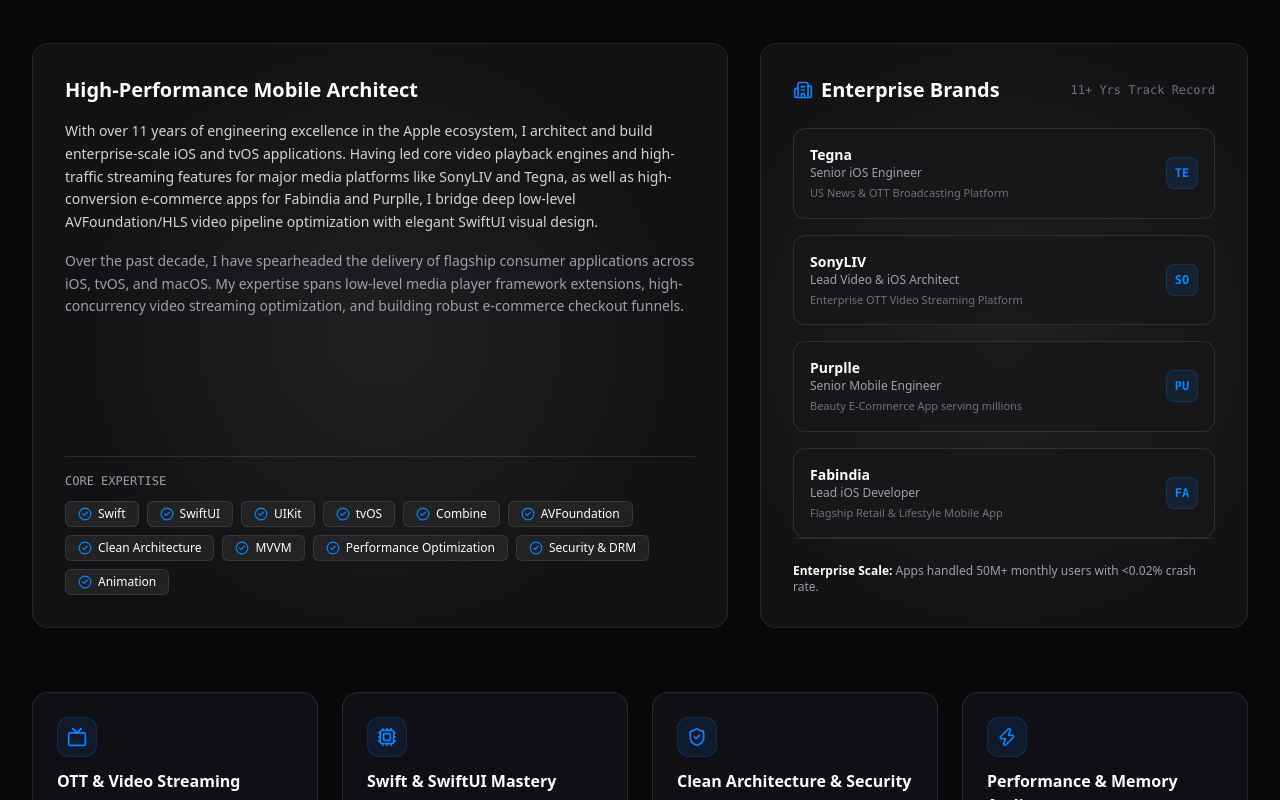
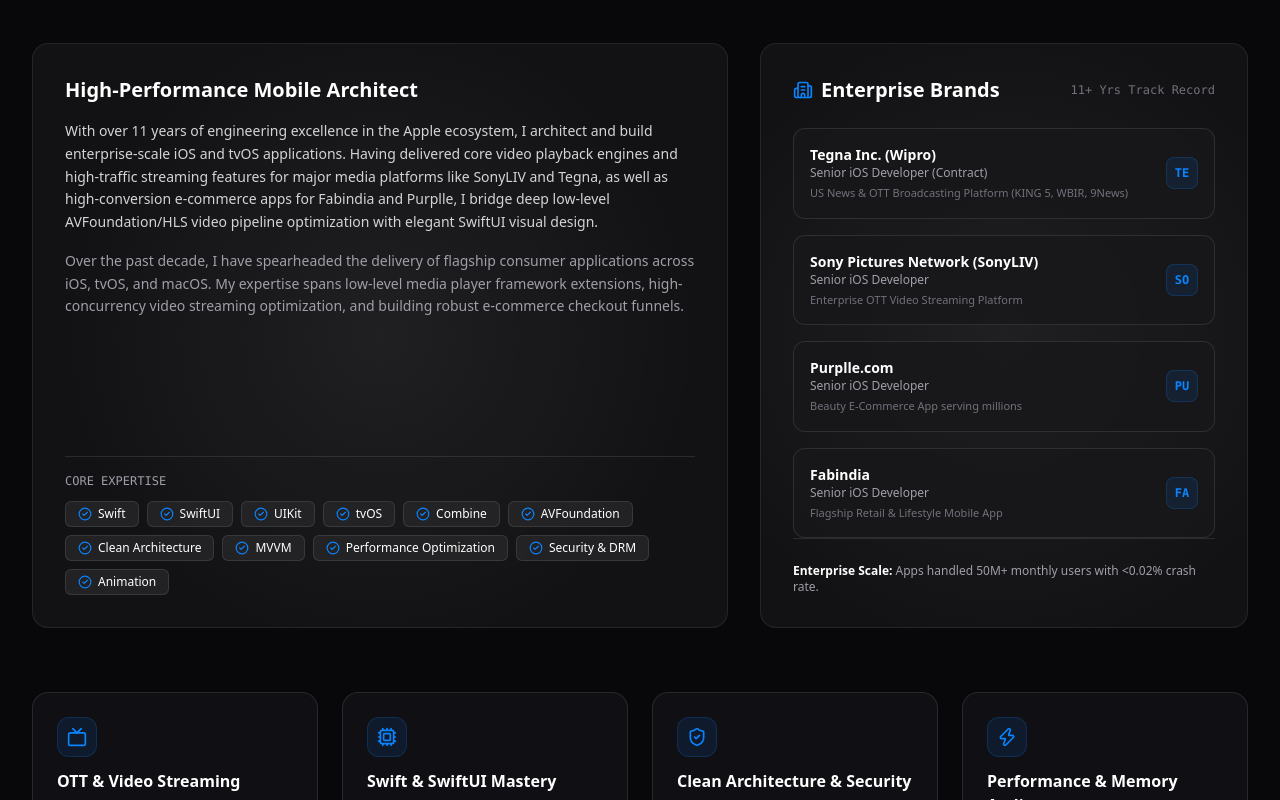
Before and after one commit to Nirajpaul2/my-resume-website, a Next.js app: page / in a window 1280 px wide. Shown: the part 1320-2120 px from the top of the page. Built offline with nearby package versions, Linux system fonts and the light colour scheme.

Commit message:
Update links, email, Tegna 10 months contract, remove Fastlane & Testimonials

```diff
--- a/src/app/page.tsx
+++ b/src/app/page.tsx
@@ -14,7 +14,6 @@
 import { ProjectsSection } from "@/components/sections/ProjectsSection";
 import { AchievementsSection } from "@/components/sections/AchievementsSection";
 import { SkillGraphSection } from "@/components/sections/SkillGraphSection";
-import { TestimonialsSection } from "@/components/sections/TestimonialsSection";
 import { BlogSection } from "@/components/sections/BlogSection";
 import { ContactSection } from "@/components/sections/ContactSection";
 import { Footer } from "@/components/sections/Footer";
@@ -51,7 +50,6 @@
         <ProjectsSection />
         <AchievementsSection />
         <SkillGraphSection />
-        <TestimonialsSection />
         <BlogSection />
         <ContactSection />
         <Footer />
--- a/src/components/sections/HeroSection.tsx
+++ b/src/components/sections/HeroSection.tsx
@@ -156,7 +156,7 @@
                   </div>
                   <div>
                     <h3 className="text-xs font-bold text-white leading-tight">Niraj Paul</h3>
-                    <p className="text-[10px] text-zinc-400">Senior iOS Architect</p>
+                    <p className="text-[10px] text-zinc-400">Senior iOS Developer</p>
                   </div>
                 </div>
 
--- a/src/components/ui/CommandPalette.tsx
+++ b/src/components/ui/CommandPalette.tsx
@@ -60,7 +60,7 @@
     },
     {
       id: "email",
-      title: "Copy Direct Email (nirajpaul.dev@gmail.com)",
+      title: `Copy Direct Email (${PERSONAL_DATA.email})`,
       category: "Quick Actions",
       icon: Mail,
       action: () => {
--- a/src/data/portfolioData.ts
+++ b/src/data/portfolioData.ts
@@ -45,33 +45,23 @@
   tags: string[];
 }
 
-export interface Testimonial {
-  id: string;
-  name: string;
-  role: string;
-  company: string;
-  avatar: string;
-  text: string;
-  relationship: string;
-}
-
 export const PERSONAL_DATA = {
   name: "Niraj Paul",
   title: "Senior iOS Developer",
   roleTagline: "Specializing in OTT Streaming, SwiftUI, tvOS & High-Performance Apple Architectures",
   experienceYears: "11+",
   location: "Bangalore, India",
-  email: "nirajpaul.dev@gmail.com",
-  github: "https://github.com/nirajpaul",
-  linkedin: "https://www.linkedin.com/in/nirajpaul",
+  email: "nirajpaul.ios@gmail.com",
+  github: "https://github.com/Nirajpaul2",
+  linkedin: "https://www.linkedin.com/in/niraj-paul-8782ab143",
   resumeUrl: "https://drive.google.com/file/d/1jn_iu_X9TBHHMoi4lULB-JAtrZWYdJom/view?usp=sharing",
   shortIntro: "I build high-performance iOS and Apple TV applications used by millions of users worldwide. I specialize in OTT Streaming, SwiftUI, scalable architectures, and premium user experiences.",
-  detailedBio: `With over 11 years of engineering excellence in the Apple ecosystem, I architect and build enterprise-scale iOS and tvOS applications. Having led core video playback engines and high-traffic streaming features for major media platforms like SonyLIV and Tegna, as well as high-conversion e-commerce apps for Fabindia and Purplle, I bridge deep low-level AVFoundation/HLS video pipeline optimization with elegant SwiftUI visual design.`,
+  detailedBio: `With over 11 years of engineering excellence in the Apple ecosystem, I architect and build enterprise-scale iOS and tvOS applications. Having delivered core video playback engines and high-traffic streaming features for major media platforms like SonyLIV and Tegna, as well as high-conversion e-commerce apps for Fabindia and Purplle, I bridge deep low-level AVFoundation/HLS video pipeline optimization with elegant SwiftUI visual design.`,
   companies: [
-    { name: "Tegna", role: "Senior iOS Engineer", description: "US News & OTT Broadcasting Platform" },
-    { name: "SonyLIV", role: "Lead Video & iOS Architect", description: "Enterprise OTT Video Streaming Platform" },
-    { name: "Purplle", role: "Senior Mobile Engineer", description: "Beauty E-Commerce App serving millions" },
-    { name: "Fabindia", role: "Lead iOS Developer", description: "Flagship Retail & Lifestyle Mobile App" },
+    { name: "Tegna Inc. (Wipro)", role: "Senior iOS Developer (Contract)", description: "US News & OTT Broadcasting Platform (KING 5, WBIR, 9News)" },
+    { name: "Sony Pictures Network (SonyLIV)", role: "Senior iOS Developer", description: "Enterprise OTT Video Streaming Platform" },
+    { name: "Purplle.com", role: "Senior iOS Developer", description: "Beauty E-Commerce App serving millions" },
+    { name: "Fabindia", role: "Senior iOS Developer", description: "Flagship Retail & Lifestyle Mobile App" },
   ],
   specializations: [
     "iOS",
@@ -153,7 +143,7 @@
       "Tailored tvOS remote focus engine with fluid 60fps animations"
     ],
     metrics: "Scaled to 5M+ concurrent stream sessions with <0.5% playback error rate",
-    role: "Principal iOS / tvOS Architect"
+    role: "Senior iOS Developer"
   },
   {
     id: "ecommerce-fabindia-purplle",
@@ -172,7 +162,7 @@
       "Comprehensive unit test suite achieving 85%+ code coverage"
     ],
     metrics: "Boosted checkout conversion by 18% & reduced crash rate to <0.02%",
-    role: "Senior iOS Engineer & Team Lead"
+    role: "Senior iOS Developer"
   }
 ];
 
@@ -216,7 +206,6 @@
     iconName: "Cpu",
     skills: [
       { name: "GitHub Actions", level: 90, highlight: true, category: "DevOps" },
-      { name: "Fastlane", level: 92, highlight: true, category: "DevOps" },
       { name: "Git", level: 95, highlight: false, category: "DevOps" },
       { name: "XCTest", level: 88, highlight: true, category: "DevOps" }
     ]
@@ -226,71 +215,114 @@
 export const WORK_EXPERIENCES: Experience[] = [
   {
     id: "tegna",
-    company: "Tegna",
-    role: "Senior iOS Engineer",
-    location: "US Broadcast / Remote",
-    period: "2023 - Present",
-    duration: "3+ Years",
-    description: "Leading core iOS and tvOS broadcast media streaming features for 64+ local TV stations in the US, powering live news broadcasts and video-on-demand.",
+    company: "Wipro Limited (Client: Tegna Inc.)",
+    role: "Senior iOS Developer (Contract)",
+    location: "US Broadcast / Remote / Bangalore",
+    period: "May 2025 – March 2026",
+    duration: "10 Months",
+    description: "Architected and developed high-performance iOS and AppleTV (tvOS) OTT media streaming applications from scratch using Swift and SwiftUI, delivering content to millions of active viewers (KING 5 NEWS, WBIR, 9News).",
     achievements: [
-      "Engineered low-latency live streaming integration powering millions of daily news viewers.",
-      "Optimized tvOS remote navigation experience, cutting UI frame drops to 0%.",
-      "Implemented dynamic server-side ad insertion (SSAI) increasing ad revenue yield by 22%.",
-      "Automated TestFlight & App Store submission workflows using Fastlane and GitHub Actions."
+      "Architected and developed high-performance iOS and tvOS OTT streaming news apps from scratch.",
+      "Successfully launched three major regional news streaming apps: KING 5 NEWS, WBIR, and 9News.",
+      "Integrated and optimized AVPlayer with HTTP Live Streaming (HLS) supporting client-side and server-side DAI.",
+      "Implemented analytics and compliance SDKs including NPAW, Comscore, RudderStack, and OneTrust."
     ],
-    techStack: ["Swift", "SwiftUI", "tvOS", "AVPlayer", "HLS", "Combine", "Fastlane", "XCTest"],
+    techStack: ["Swift", "SwiftUI", "tvOS", "AVPlayer", "HLS", "Combine", "XCTest"],
     logo: "TG"
   },
   {
-    id: "sonyliv",
-    company: "SonyLIV",
-    role: "Lead Video & iOS Architect",
+    id: "neosoft",
+    company: "NeoSoft Technology",
+    role: "Senior iOS Developer",
     location: "Bangalore, India",
-    period: "2020 - 2023",
-    duration: "3 Years",
-    description: "Architected the primary video streaming engine and iOS/tvOS playback pipeline for one of South Asia's largest OTT streaming platforms.",
+    period: "June 2021 – April 2025",
+    duration: "3 Yrs 11 Mos",
+    description: "Worked as a Senior Developer collaborating with key clients (Sony Pictures Network / SonyLIV, purplle.com, Fabindia) to build and scale flagship iOS and tvOS apps.",
     achievements: [
-      "Built custom AVPlayer streaming pipeline supporting 4K HDR playback and FairPlay DRM.",
-      "Spearheaded live sports event scaling (Cricket World Cup) handling peak concurrency of 10M+ stream requests.",
-      "Reduced video start time (time-to-first-frame) by 45% through aggressive segment prefetching.",
-      "Mentored a team of 8 iOS engineers in MVVM Clean Architecture and reactive Combine patterns."
+      "Sony Pictures Network: Built and maintained SonyLIV AppleTV app in Swift and SwiftUI, reducing content load time by 20%.",
+      "purplle.com: Enhanced shopping and checkout flows with Juspay payment SDK, reducing cart abandonment by 30%.",
+      "Fabindia: Architected core retail features using MVVM and Combine for catalog updates, search, and wishlists.",
+      "Shipped modular reusable components, decreasing feature cycle time by 30% and hardening application security."
     ],
-    techStack: ["Swift", "UIKit", "AVPlayer", "HLS", "Combine", "CoreData", "XCTest"],
-    logo: "SL"
+    techStack: ["Swift", "SwiftUI", "UIKit", "tvOS", "AVPlayer", "HLS", "Combine", "CoreData"],
+    logo: "NS"
   },
   {
-    id: "purplle",
-    company: "Purplle",
-    role: "Senior Mobile Engineer",
+    id: "sakha-global",
+    company: "Sakha Global (Client: Spectra Logic)",
+    role: "Senior iOS Developer",
     location: "Bangalore, India",
-    period: "2017 - 2020",
-    duration: "3 Years",
-    description: "Engineered core e-commerce shopping features, real-time beauty recommendation engines, and high-conversion checkout flows.",
+    period: "October 2020 – June 2021",
+    duration: "9 Months",
+    description: "Engineered the SpectraLogix application, building custom UI components, advanced animations, and conducting feasibility reviews.",
     achievements: [
-      "Re-architected legacy objective-c shopping cart to reactive Swift MVVM flow.",
-      "Integrated 1-tap Razorpay & Apple Pay checkout, elevating conversion rate by 15%.",
-      "Implemented CoreData persistent offline wishlist and intelligent search history cache.",
-      "Integrated Firebase Analytics & Crashlytics, reducing app crashes to below 0.01%."
+      "Engineered SpectraLogix app with custom UI components and advanced fluid layout animations.",
+      "Decreased customer UI complaints by conducting UX/UI feasibility reviews.",
+      "Implemented XCTest unit tests, resolved memory leaks, and optimized CPU usage with Xcode Instruments."
     ],
-    techStack: ["Swift", "Objective-C", "UIKit", "Firebase", "CoreData", "MVVM"],
-    logo: "PU"
+    techStack: ["Swift", "UIKit", "XCTest", "Instruments", "MVVM"],
+    logo: "SG"
   },
   {
-    id: "fabindia",
-    company: "Fabindia",
-    role: "Lead iOS Developer",
+    id: "aquarious",
+    company: "Aquarious Technology",
+    role: "Senior iOS Developer",
     location: "Bangalore, India",
-    period: "2014 - 2017",
-    duration: "3 Years",
-    description: "Developed the flagship retail e-commerce iOS app for India's iconic artisanal lifestyle brand from scratch.",
+    period: "June 2017 – July 2020",
+    duration: "3 Yrs 2 Mos",
+    description: "Led delivery of 5 distinct crowdsourced geofencing apps (See it, Say it, Send it, The Pet Detective, ToDone, Take Stock in Children, S3 Law Enforcement).",
     achievements: [
-      "Designed and launched the initial version of the Fabindia iOS App on the App Store.",
-      "Implemented smooth fluid product catalog swipe animations using custom UICollectionView layouts.",
-      "Built offline product catalog caching for in-store retail associate lookups.",
-      "Achieved 4.8 star average rating on the Apple App Store."
+      "Integrated CoreLocation-based geofencing to trigger real-time dispatch of emergency media to police centers.",
+      "Implemented Face ID / Touch ID biometric authentication and secure Keychain storage across 5 apps.",
+      "Mentored junior developers and introduced code review pipelines, consistently delivering ahead of schedule."
     ],
-    techStack: ["Objective-C", "Swift", "UIKit", "CoreData", "CocoaPods"],
-    logo: "FI"
+    techStack: ["Swift", "UIKit", "CoreLocation", "Face ID", "Keychain"],
+    logo: "AT"
+  },
+  {
+    id: "unified-infotech",
+    company: "Unified Infotech",
+    role: "iOS Developer",
+    location: "Bangalore, India",
+    period: "December 2016 – April 2017",
+    duration: "5 Months",
+    description: "Built and maintained customer-facing iOS applications using Swift and UIKit with adaptive Auto Layout interfaces.",
+    achievements: [
+      "Built and maintained customer-facing iOS applications using Swift and UIKit.",
+      "Designed responsive, adaptive interfaces using Auto Layout and Size Classes across all device orientations."
+    ],
+    techStack: ["Swift", "UIKit", "Auto Layout"],
+    logo: "UI"
+  },
+  {
+    id: "brainium",
+    company: "Brainium Information Technologies",
+    role: "iOS Developer",
+    location: "Bangalore, India",
+    period: "January 2016 – December 2016",
+    duration: "1 Year",
+    description: "Developed and optimized consumer applications utilizing Swift, Objective-C, and UIKit.",
+    achievements: [
+      "Developed consumer applications using Swift, Objective-C, and UIKit.",
+      "Worked on UI design execution, REST API integration, and debugging complex multithreading issues."
+    ],
+    techStack: ["Swift", "Objective-C", "UIKit", "REST API"],
+    logo: "BI"
+  },
+  {
+    id: "webtech",
+    company: "WebTech Software Solution",
+    role: "Junior iOS Developer",
+    location: "Bangalore, India",
+    period: "November 2014 – December 2015",
+    duration: "1 Yr 2 Mos",
+    description: "Programmed custom user interfaces programmatically and integrated REST APIs using Objective-C.",
+    achievements: [
+      "Programmed custom user interfaces programmatically using Objective-C.",
+      "Maintained legacy applications, resolving memory leaks and updating layouts for newer iOS versions."
+    ],
+    techStack: ["Objective-C", "UIKit", "REST API"],
+    logo: "WT"
   }
 ];
 
@@ -370,36 +402,6 @@
   }
 ];
 
-export const TESTIMONIALS: Testimonial[] = [
-  {
-    id: "1",
-    name: "Alex Rivera",
-    role: "VP of Engineering",
-    company: "Tegna Media",
-    avatar: "AR",
-    text: "Niraj's deep expertise in AVFoundation and tvOS video pipelines transformed our streaming apps. He delivered zero-lag live playback for millions of concurrent viewers and brought exceptional architectural discipline to the team.",
-    relationship: "Managed Niraj directly at Tegna"
-  },
-  {
-    id: "2",
-    name: "Vikram Malhotra",
-    role: "Director of Product",
-    company: "SonyLIV",
-    avatar: "VM",
-    text: "Working with Niraj during high-concurrency sporting events was a masterclass in calm engineering leadership. His optimizations cut video startup times in half and raised our playback reliability to enterprise standards.",
-    relationship: "Collaborated on SonyLIV OTT Platform"
-  },
-  {
-    id: "3",
-    name: "Ananya Sharma",
-    role: "Head of Mobile Technology",
-    company: "Purplle",
-    avatar: "AS",
-    text: "Niraj is one of those rare senior engineers who combines deep low-level iOS knowledge with a fanatic focus on user experience and checkout metrics. He revolutionized our shopping cart performance.",
-    relationship: "Lead Engineer peer at Purplle"
-  }
-];
-
 export const TERMINAL_COMMANDS: Record<string, string> = {
   help: `Available commands:
   - bio         : Print Niraj's background & intro
@@ -416,20 +418,20 @@
   • Apple: Swift, SwiftUI, UIKit, tvOS, Objective-C
   • Media: AVPlayer, HLS, WebRTC, Socket.io
   • Architecture: MVVM, Combine, CoreData, Realm
-  • DevOps/Tools: Fastlane, GitHub Actions, Git, XCTest, SPM, CocoaPods`,
+  • DevOps/Tools: GitHub Actions, Git, XCTest, SPM, CocoaPods`,
   experience: `Work Timeline:
-  [2023 - Present] Tegna (Senior iOS Engineer) - US Broadcast & OTT Streaming
-  [2020 - 2023] SonyLIV (Lead Video & iOS Architect) - OTT Streaming for Millions
-  [2017 - 2020] Purplle (Senior Mobile Engineer) - High-Conversion E-Commerce App
-  [2014 - 2017] Fabindia (Lead iOS Developer) - Iconic Retail iOS App`,
+  [May 2025 - Mar 2026] Wipro (Tegna Inc. Client) - Senior iOS Developer (10 Months)
+  [Jun 2021 - Apr 2025] NeoSoft (SonyLIV, Purplle, Fabindia) - Senior iOS Developer
+  [Oct 2020 - Jun 2021] Sakha Global (Spectra Logic) - Senior iOS Developer
+  [Jun 2017 - Jul 2020] Aquarious Technology - Senior iOS Developer`,
   projects: `Featured Projects:
   1. Library Management System (https://library.aiwazir.com/)
   2. AI Video Downloader (https://downloader.nirajpaul.com/)
   3. Enterprise OTT Streaming App (Apple TV & iOS)
   4. Fabindia & Purplle E-Commerce Apps`,
   contact: `Contact Channels:
-  Email: nirajpaul.dev@gmail.com
-  LinkedIn: https://www.linkedin.com/in/nirajpaul
-  GitHub: https://github.com/nirajpaul
+  Email: nirajpaul.ios@gmail.com
+  LinkedIn: https://www.linkedin.com/in/niraj-paul-8782ab143
+  GitHub: https://github.com/Nirajpaul2
   Location: Bangalore, India`
 };
```
Also changed, not shown: src/components/sections/TestimonialsSection.tsx (deleted, +0 -114 lines).
